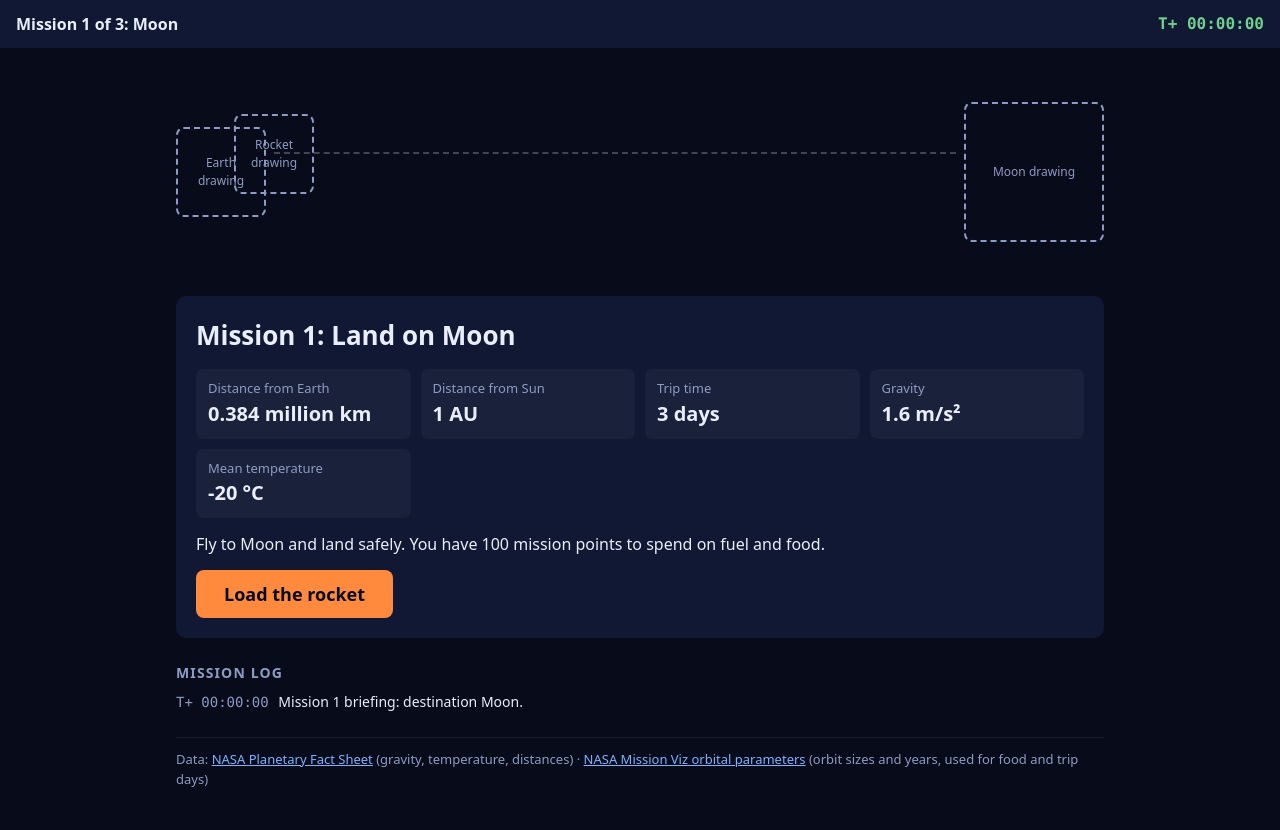
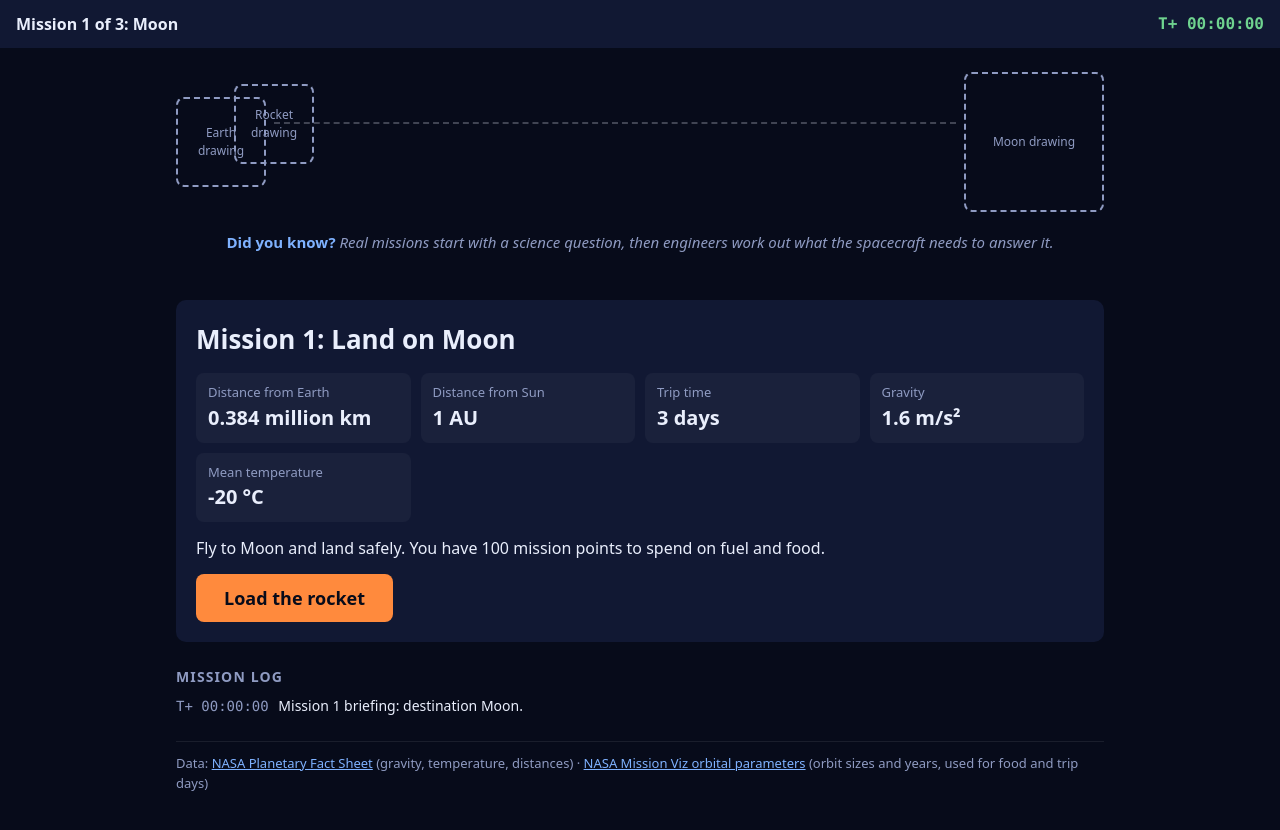
Before and after one commit to Coding-Joule/NASA_mission, a plain HTML site: page index.html in a window 1280 px wide. Drawn offline with Linux system fonts and the light colour scheme.

Commit message:
Add educational captions behind the space scene
A "Did you know?" caption fades in every 7 seconds, chosen for the
current part of the mission and the world being visited. Words live in
js/captions.js.

Co-Authored-By: Claude Opus 5.5 <noreply@anthropic.com>

```diff
--- a/css/style.css
+++ b/css/style.css
@@ -194,6 +194,25 @@ main { max-width: 960px; margin: 0 auto; padding: 24px 16px 48px; display: grid;
 }
 @keyframes stamp { from { transform: rotate(-4deg) scale(1.8); opacity: 0; } }
 
+/* educational captions behind the space scene */
+.trip { position: relative; padding-bottom: 64px; }
+.caption {
+  position: absolute; left: 0; right: 0; bottom: 0;
+  margin: 0;
+  min-height: 3em;
+  text-align: center;
+  font-style: italic;
+  font-size: 15px;
+  line-height: 1.5;
+  color: var(--dim);
+  opacity: 0;
+  transition: opacity 0.3s;
+  pointer-events: none;
+}
+.caption.show { opacity: 1; }
+.caption::before { content: "Did you know? "; font-style: normal; font-weight: 700; color: var(--dist); }
+.caption:empty::before { content: none; }
+
 /* flight day counter */
 .fly-day { margin: 0; font: 700 22px Consolas, "Courier New", monospace; font-variant-numeric: tabular-nums; }
 
--- a/index.html
+++ b/index.html
@@ -26,6 +26,7 @@
         </div>
       </div>
       <div class="body planet" id="planet-slot"></div>
+      <p class="caption" id="caption" aria-live="polite"></p>
     </section>
 
     <!-- PHASE 1: briefing -->
@@ -132,6 +133,7 @@
 
   </main>
 
+  <script src="js/captions.js"></script>
   <script src="js/mission.js"></script>
 </body>
 </html>
--- /dev/null
+++ b/js/captions.js
@@ -0,0 +1,62 @@
+// Educational captions shown in the background of the space scene.
+// A new caption fades in every few seconds. Each part of the mission has
+// its own list, plus facts about the planet you're visiting.
+//
+// Edit, add or remove lines freely (Chloe: story voice, Diana: check facts).
+// These words get filled in automatically:
+//   {planet}  {trip_days}  {sma_au}  {gravity}  {temperature}  {from_earth}
+
+const CAPTION_SECONDS = 7;   // how long each caption stays
+
+const CAPTIONS = {
+  // ---- by part of the mission ----
+  brief: [
+    "Real missions start with a science question, then engineers work out what the spacecraft needs to answer it.",
+    "{planet} is {from_earth} million km from Earth at its closest.",
+  ],
+  load: [
+    "Every bit of weight you launch needs more fuel to lift it. That's why mission planners count every kilogram.",
+    "Stronger gravity means more fuel to slow down for landing and to take off again. {planet}'s gravity is {gravity} m/s²; Earth's is 9.8 m/s².",
+    "The farther the trip, the more food, water and air the crew has to bring.",
+  ],
+  fly: [
+    "This trip takes {trip_days} days. Spacecraft coast most of the way and fire their engines only at the start and the end.",
+    "A Hohmann transfer is the most fuel-saving path between two orbits: half a loop around the Sun on a stretched-out orbit.",
+    "{planet} is {sma_au} AU from the Sun. 1 AU is Earth's distance from the Sun, about 150 million km.",
+    "Sunlight takes about 8 minutes to travel 1 AU, from the Sun to Earth.",
+  ],
+  land: [
+    "Landers fire their engines downward to slow their fall before touchdown.",
+  ],
+  surface: [
+    "Rock samples tell scientists how a world formed and how old its surface is.",
+    "Photos help scientists map the surface and spot changes over time.",
+    "Ground samples can show whether water was ever there.",
+  ],
+  home: [
+    "Coming home, the spacecraft has to hit Earth's atmosphere at just the right angle to land safely.",
+    "Apollo crews splashed down in the ocean under parachutes after returning from the Moon.",
+  ],
+  boss: [],
+
+  // ---- facts about each world (shown during every part of its mission) ----
+  planets: {
+    Moon: [
+      "Twelve astronauts walked on the Moon between 1969 and 1972.",
+      "The Moon's gravity is about 1/6 of Earth's. You could jump about six times higher there.",
+      "The Moon has no air to hold heat, so its surface swings from about 120 °C in sunlight to about −130 °C at night.",
+    ],
+    Mars: [
+      "A year on Mars lasts 687 Earth days (NASA Mission Viz orbit data).",
+      "Mars has Olympus Mons, the tallest volcano in the solar system.",
+      "Dust storms on Mars can grow big enough to cover the whole planet.",
+      "NASA's Perseverance rover is collecting rock samples on Mars right now.",
+    ],
+    Europa: [
+      "Europa is one of Jupiter's moons. Scientists think it hides a salty ocean under its ice.",
+      "NASA's Europa Clipper launched in 2024 to study Europa up close.",
+      "Jupiter's radiation is strong enough to damage spacecraft electronics, so Europa missions need shielding.",
+      "Jupiter, and Europa with it, takes about 4,333 Earth days, almost 12 years, to go around the Sun (NASA Mission Viz orbit data).",
+    ],
+  },
+};
--- a/js/mission.js
+++ b/js/mission.js
@@ -107,6 +107,35 @@ function moveRocket(progress, down = 0, home = false) {
     `translateX(-50%) translateY(${down}px) rotate(${down ? 90 : 0}deg) scaleX(${home ? -1 : 1})`;
 }
 
+// ---------- background captions (words live in js/captions.js) ----------
+
+let captionTimer = null;
+
+function fillIn(text, m) {
+  return text.replace(/\{(\w+)\}/g, (all, key) => (m[key] ?? all));
+}
+
+function setCaptions(part) {
+  const m = mission();
+  const list = [...(CAPTIONS[part] || []), ...(CAPTIONS.planets[m.planet] || [])]
+    .map((t) => fillIn(t, m));
+  const el = $("caption");
+  clearInterval(captionTimer);
+  if (!list.length) { el.textContent = ""; return; }
+
+  let i = 0;
+  const showNext = () => {
+    el.classList.remove("show");
+    setTimeout(() => {
+      el.textContent = list[i % list.length];
+      el.classList.add("show");
+      i += 1;
+    }, 300);
+  };
+  showNext();
+  captionTimer = setInterval(showNext, CAPTION_SECONDS * 1000);
+}
+
 // ---------- 1. briefing ----------
 
 function startBriefing() {
@@ -132,6 +161,7 @@ function startBriefing() {
   $("log").replaceChildren();
   log(`Mission ${m.level} briefing: destination ${m.planet}.`);
   showPhase("brief");
+  setCaptions("brief");
 }
 
 // ---------- 2. load ----------
@@ -146,6 +176,7 @@ function startLoad() {
     `${m.planet} is ${m.sma_au} AU from the Sun, and the trip takes ${m.trip_days} days.`;
   updateLoad();
   showPhase("load");
+  setCaptions("load");
 }
 
 function updateLoad() {
@@ -178,6 +209,7 @@ function launch() {
   log(`Loaded ${load.fuel} fuel and ${load.food} food.`);
   log(`Liftoff! Heading for ${m.planet}.`, "good");
   showPhase("fly");
+  setCaptions("fly");
 
   // food runs out at this point of the trip (1 = makes it all the way)
   const foodLastsUntil = Math.min(load.food / m.food, 1);
@@ -215,6 +247,7 @@ function launch() {
 // ---------- 4. land ----------
 
 function land(foodLeft) {
+  setCaptions("land");
   const m = mission();
   const fuelLastsUntil = Math.min(load.fuel / m.fuel, 1);
   const start = performance.now();
@@ -279,6 +312,7 @@ function startSurface() {
   drawQuota();
   drawTimer();
   showPhase("surface");
+  setCaptions("surface");
   clearInterval(surfaceTimer);
   surfaceTimer = setInterval(() => {
     timeLeft -= 1;
@@ -346,6 +380,7 @@ function flyHome(passed, report) {
   const m = mission();
   log(`Lifting off from ${m.planet}. Heading home to Earth.`);
   showPhase("fly");
+  setCaptions("home");
   const duration = (BASE_SECONDS + m.from_earth / KM_PER_SECOND) * 1000;
   const start = performance.now();
 
@@ -432,6 +467,7 @@ function endMission(success, text) {
     btn.onclick = () => { index = 0; startBriefing(); };
   }
   showPhase("result");
+  setCaptions("boss");
 }
 
 // ---------- start ----------
@@ -450,7 +486,7 @@ async function loadLevels() {
 
 document.querySelectorAll("img[data-label]").forEach(useDrawingOrPlaceholder);
 $("to-load").onclick = startLoad;
-$("back-brief").onclick = () => showPhase("brief");
+$("back-brief").onclick = () => { showPhase("brief"); setCaptions("brief"); };
 $("launch").onclick = launch;
 
 loadLevels().then((data) => {
```
